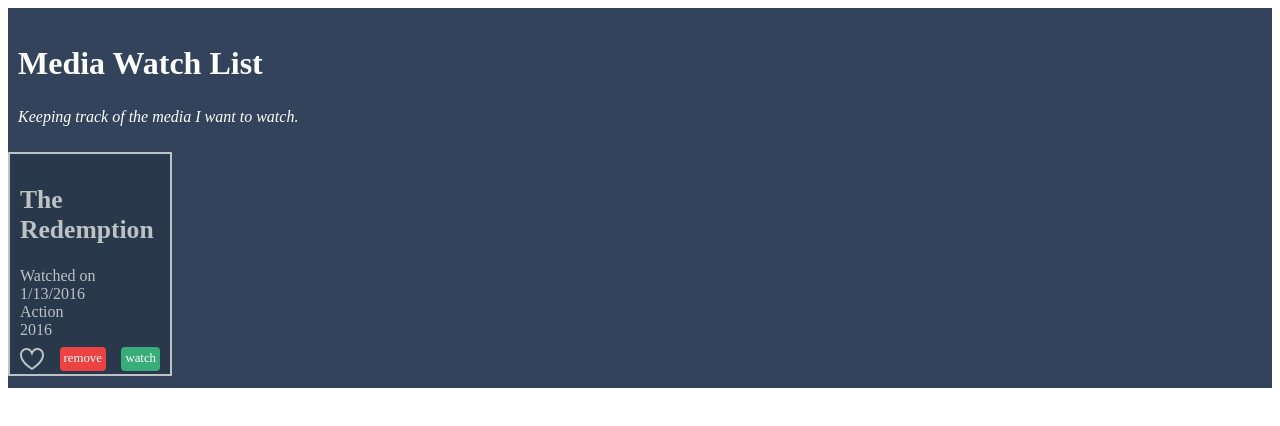
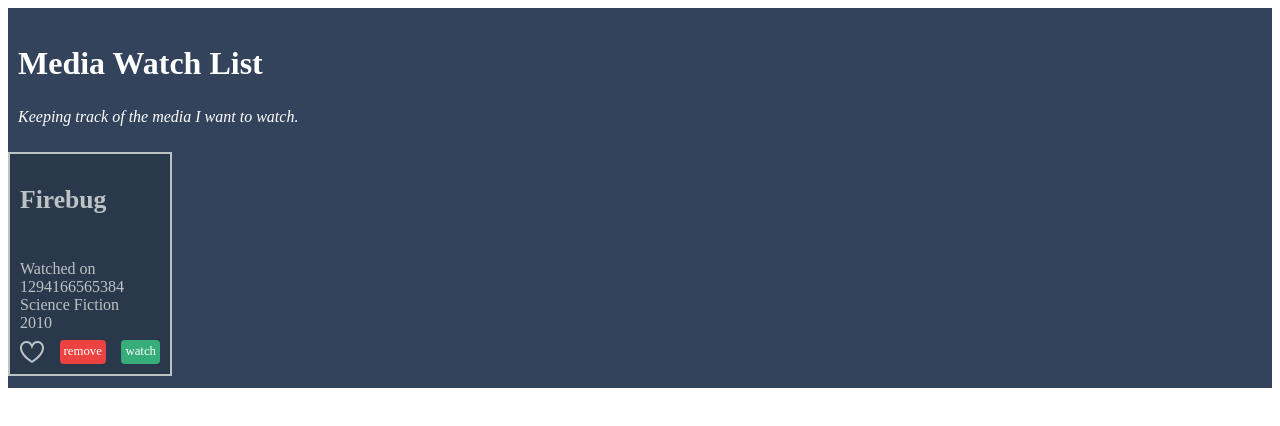
Before and after one commit to ujjwalthapa2307/my-angular-app, an Angular app: page / in a window 1280 px wide. Shown: the top 426 px of the page. Built offline with nearby package versions, Linux system fonts and the light colour scheme.

Commit message:
getting data to the component with @Input

```diff
--- a/src/app/app.component.html
+++ b/src/app/app.component.html
@@ -3,5 +3,5 @@
     <h1>Media Watch List</h1>
     <p class="description">Keeping track of the media I want to watch.</p>
   </header>
-  <app-media-item></app-media-item>
+  <app-media-item [mediaItem]="firstMediaItem"></app-media-item>
 </section>
--- a/src/app/app.component.ts
+++ b/src/app/app.component.ts
@@ -3,8 +3,17 @@
 @Component({
   selector: 'app-root',
   templateUrl: './app.component.html',
-  styleUrls: ['./app.component.css']
+  styleUrls: ['./app.component.css'],
 })
 export class AppComponent {
   title = 'my-angular-app';
+  firstMediaItem = {
+    id: 1,
+    name: 'Firebug',
+    medium: 'Series',
+    category: 'Science Fiction',
+    year: 2010,
+    watchedOn: 1294166565384,
+    isFavorite: false,
+  };
 }
--- a/src/app/media-item/media-item.component.html
+++ b/src/app/media-item/media-item.component.html
@@ -1,13 +1,13 @@
-<h2>The Redemption</h2>
-<div>Watched on 1/13/2016</div>
-<div>Action</div>
-<div>2016</div>
+<h2>{{ mediaItem.name }}</h2>
+<div>Watched on {{ mediaItem.watchedOn }}</div>
+<div>{{ mediaItem.category }}</div>
+<div>{{ mediaItem.year }}</div>
 <div class="tools">
   <svg class="favorite" xmlns="http://www.w3.org/2000/svg" viewBox="0 0 24 24">
     <path d="M12 9.229c.234-1.12 1.547-6.229 5.382-6.229 2.22 0 4.618 1.551 4.618 5.003 0 3.907-3.627 8.47-10 12.629-6.373-4.159-10-8.722-10-12.629 0-3.484 2.369-5.005 4.577-5.005 3.923 0 5.145 5.126 5.423 6.231zm-12-1.226c0 4.068 3.06 9.481 12 14.997 8.94-5.516 12-10.929 12-14.997 0-7.962-9.648-9.028-12-3.737-2.338-5.262-12-4.27-12 3.737z"
     />
   </svg>
-  <a class="delete">
+  <a (click)="onDelete()" class="delete">
     remove
   </a>
   <a class="details">
--- a/src/app/media-item/media-item.component.ts
+++ b/src/app/media-item/media-item.component.ts
@@ -1,10 +1,13 @@
-import { Component } from '@angular/core';
+import { Component, Input } from '@angular/core';
 
 @Component({
   selector: 'app-media-item',
   templateUrl: './media-item.component.html',
-  styleUrls: ['./media-item.component.css']
+  styleUrls: ['./media-item.component.css'],
 })
 export class MediaItemComponent {
-
+  @Input() mediaItem: any;
+  onDelete() {
+    console.log('Deleted');
+  }
 }
```
